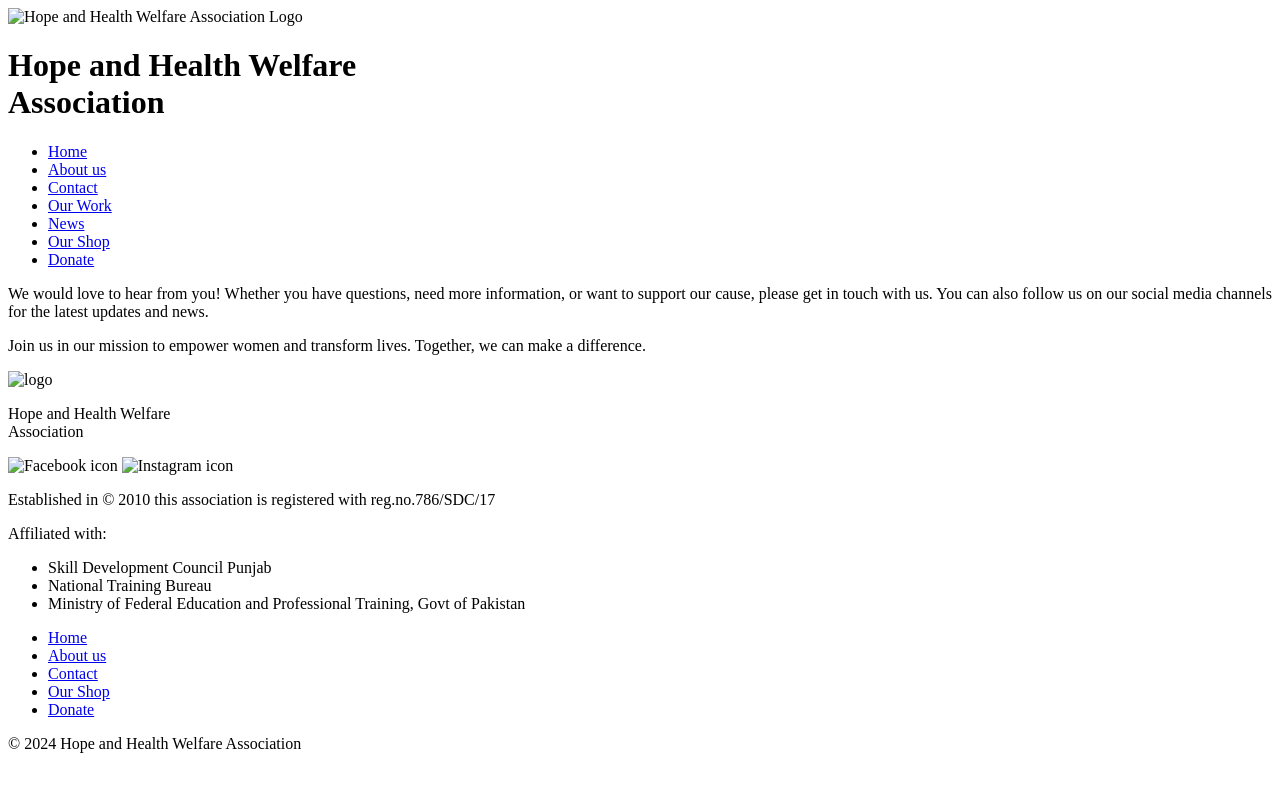
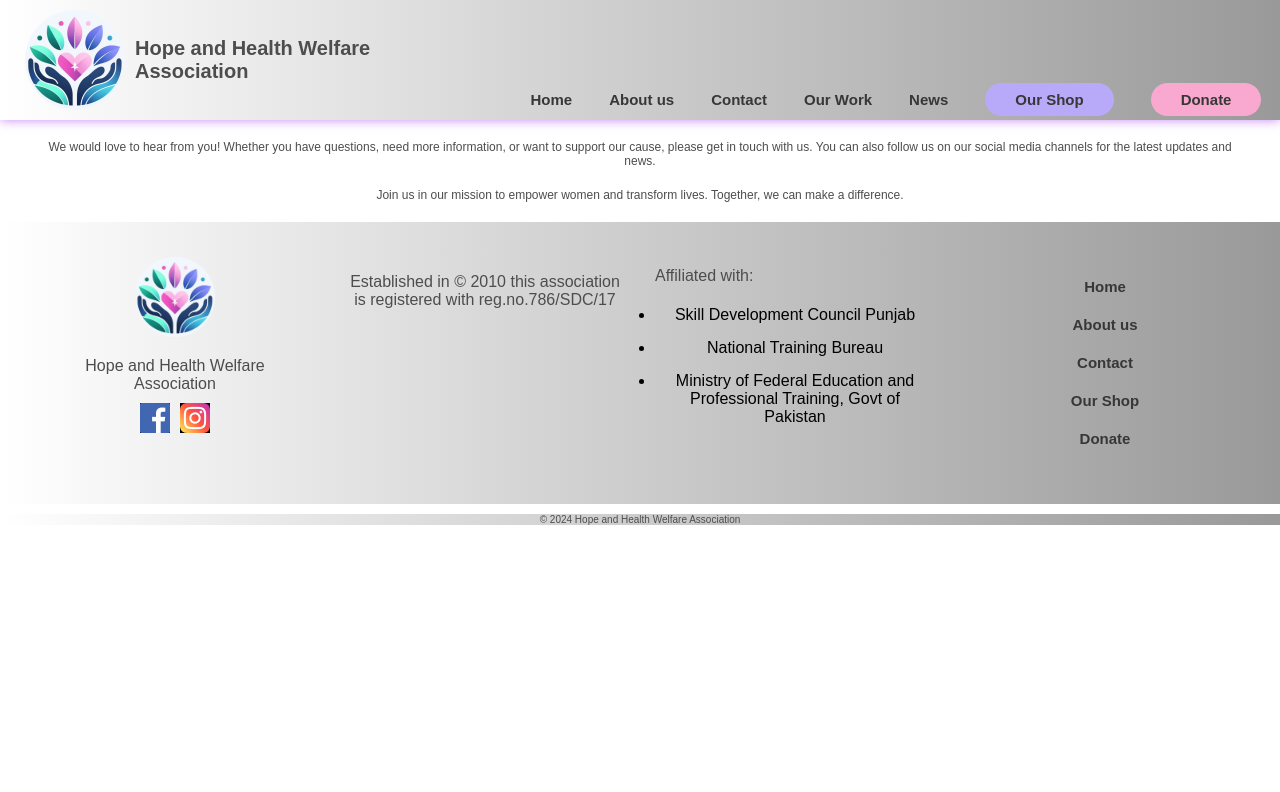
Before and after one commit to sanakhuram/hope-health-welfare-associations, a plain HTML site: page work.html in a window 1280 px wide. Drawn offline with Linux system fonts and the light colour scheme; the site is published under a folder, as on GitHub Pages, so addresses that start at the root find nothing.

Commit message:
adjust pathing

```diff
--- a/work.html
+++ b/work.html
@@ -6,14 +6,14 @@
     <meta name="viewport" content="width=device-width, initial-scale=1.0">
     <title>Hope and Health Welfare Association</title>
     <link rel="icon" type="image/png" href="./assets/favicon-32x32.png">
-    <link rel="stylesheet" href="/styles/styles.css">
+    <link rel="stylesheet" href="./styles/styles.css">
 
 </head>
 
 <body>
     <header>
         <div class="logo">
-            <img src="/assets/images/logo.png" alt="Hope and Health Welfare Association Logo">
+            <img src="./assets/images/logo.png" alt="Hope and Health Welfare Association Logo">
             <h1>Hope and Health Welfare <br> Association</h1>
         </div>
         <nav id="main-nav">
@@ -24,13 +24,13 @@
             </span>
 
             <ul id="main-menu">
-                <li><a href="/index.html">Home</a></li>
-                <li><a href="/about.html" class="transition-link">About us</a></li>
-                <li><a href="/contact.html" class="transition-link">Contact</a></li>
-                <li><a href="/work.html">Our Work</a></li>
-                <li><a href="/news.html">News</a></li>
-                <li><a href="/stitchbox.html" class="shop">Our Shop</a></li>
-                <li><a href="/contact.html" class="donate">Donate</a></li>
+                <li><a href="./index.html">Home</a></li>
+                <li><a href="./about.html" class="transition-link">About us</a></li>
+                <li><a href="./contact.html" class="transition-link">Contact</a></li>
+                <li><a href="./work.html" class="transition-link">Our Work</a></li>
+                <li><a href="./news.html" class="transition-link">News</a></li>
+                <li><a href="./stitchbox.html" class="shop">Our Shop</a></li>
+                <li><a href="./contact.html" class="donate">Donate</a></li>
             </ul>
           </nav>
     </header>
@@ -42,11 +42,11 @@
 </div>
     <footer>
         <section class="footer-logo">
-            <img src="/assets/images/logo.png" alt="logo">
+            <img src="./assets/images/logo.png" alt="logo">
             <p>Hope and Health Welfare <br>Association</p>
             <div class="social-icons">
-                <img src="/assets/images/fb.png" alt="Facebook icon">
-                <img src="/assets/images/insta.png" alt="Instagram icon">
+                <img src="./assets/images/fb.png" alt="Facebook icon">
+                <img src="./assets/images/insta.png" alt="Instagram icon">
             </div>
         </section>
        <div class="copyright">
@@ -64,18 +64,18 @@
         </section>
         <section class="footer-nav">
             <ul>
-                <li><a href="#">Home</a></li>
-                <li><a href="#">About us</a></li>
-                <li><a href="#">Contact</a></li>
-                <li><a href="#" class="shop">Our Shop</a></li>
-                <li><a href="#" class="donate">Donate</a></li>
+                <li><a href="./index.html">Home</a></li>
+                <li><a href="./about.html">About us</a></li>
+                <li><a href="./contact.html">Contact</a></li>
+                <li><a href="./stitchbox.html" class="shop">Our Shop</a></li>
+                <li><a href="./contact.html" class="donate">Donate</a></li>
             </ul>
         </section>
     </footer>
     <div class="footer-end">
         <p>© 2024 Hope and Health Welfare Association</p>
     </div>
-    <script src="/script/script.js"></script>
+    <script src="./script/script.js"></script>
 </body>
 
 </html>
```
Also changed, not shown: index.html (+28 -28 lines).
